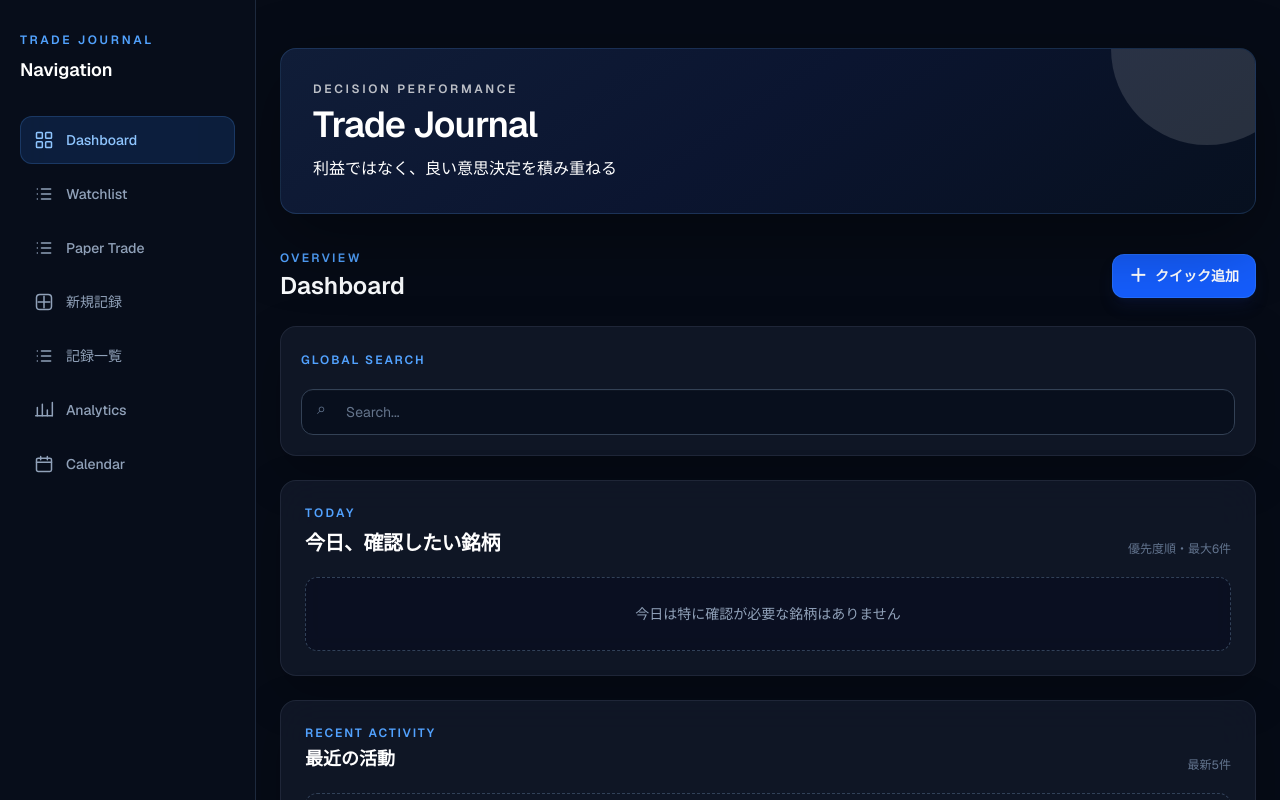
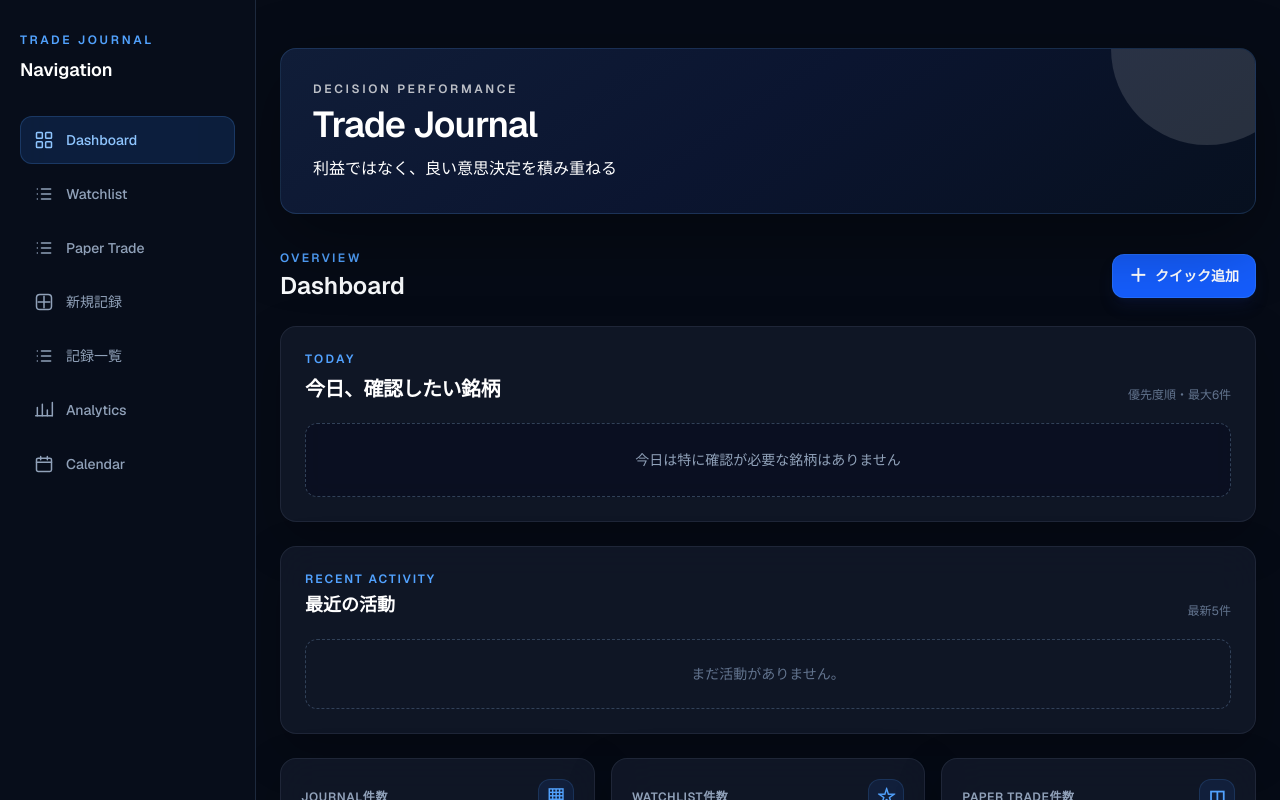
Before and after one commit to fcd0520-netizen/trade-journal, a Next.js app: page / in a window 1280 px wide. Shown: the top 800 px of the page. Built offline with nearby package versions, Linux system fonts and the light colour scheme.

Commit message:
Remove dashboard global search

```diff
--- a/app/components/Dashboard.tsx
+++ b/app/components/Dashboard.tsx
@@ -24,17 +24,6 @@ type RecentActivity = {
   ticker: string;
   createdAt: string;
   timestamp: number;
-};
-
-type SearchCategory = "Journal" | "Watchlist" | "Paper Trade";
-
-type GlobalSearchItem = {
-  id: string;
-  category: SearchCategory;
-  ticker: string;
-  company: string;
-  reason: string;
-  tradeDate: string;
 };
 
 const SUMMARY_STORAGE_KEYS = {
@@ -76,52 +65,6 @@ const getStoredItems = (key: string): Record<string, unknown>[] => {
   } catch {
     return [];
   }
-};
-
-const getStringValue = (
-  item: Record<string, unknown>,
-  keys: string[],
-) => {
-  for (const key of keys) {
-    const value = item[key];
-    if (typeof value === "string" && value.trim()) return value.trim();
-  }
-  return "";
-};
-
-const getGlobalSearchItems = (): GlobalSearchItem[] => {
-  const sources: {
-    key: string;
-    category: SearchCategory;
-    tickerKeys: string[];
-  }[] = [
-    {
-      key: SUMMARY_STORAGE_KEYS.journals,
-      category: "Journal",
-      tickerKeys: ["ticker", "target"],
-    },
-    {
-      key: SUMMARY_STORAGE_KEYS.watchlist,
-      category: "Watchlist",
-      tickerKeys: ["ticker"],
-    },
-    {
-      key: SUMMARY_STORAGE_KEYS.paperTrades,
-      category: "Paper Trade",
-      tickerKeys: ["ticker"],
-    },
-  ];
-
-  return sources.flatMap(({ key, category, tickerKeys }) =>
-    getStoredItems(key).map((item, index) => ({
-      id: `${category}-${String(item.id ?? index)}`,
-      category,
-      ticker: getStringValue(item, tickerKeys),
-      company: getStringValue(item, ["company", "companyName"]),
-      reason: getStringValue(item, ["reason"]),
-      tradeDate: getStringValue(item, ["tradeDate"]),
-    })),
-  );
 };
 
 const getActivityDate = (item: Record<string, unknown>) => {
@@ -267,8 +210,6 @@ export default function Dashboard({ journals, onEdit }: DashboardProps) {
   const [recentActivities, setRecentActivities] = useState<RecentActivity[]>([]);
   const [watchingItems, setWatchingItems] = useState<WatchlistItem[]>([]);
   const [todayWatchlistItems, setTodayWatchlistItems] = useState<WatchlistItem[]>([]);
-  const [globalSearchItems, setGlobalSearchItems] = useState<GlobalSearchItem[]>([]);
-  const [globalSearch, setGlobalSearch] = useState("");
 
   useEffect(() => {
     let frame: number | null = null;
@@ -286,7 +227,6 @@ export default function Dashboard({ journals, onEdit }: DashboardProps) {
         setRecentActivities(getRecentActivities());
         setWatchingItems(getWatchingItems(storedWatchlistItems));
         setTodayWatchlistItems(storedWatchlistItems);
-        setGlobalSearchItems(getGlobalSearchItems());
         frame = null;
       });
     };
@@ -336,14 +276,6 @@ export default function Dashboard({ journals, onEdit }: DashboardProps) {
     )
     .slice(0, 3);
   const totalProfitColor = profitColor(totalProfit);
-  const normalizedGlobalSearch = globalSearch.trim().toLocaleLowerCase();
-  const globalSearchResults = normalizedGlobalSearch
-    ? globalSearchItems.filter(
-        (item) =>
-          item.ticker.toLocaleLowerCase().includes(normalizedGlobalSearch) ||
-          item.company.toLocaleLowerCase().includes(normalizedGlobalSearch),
-      )
-    : [];
 
   const cards = [
     { label: "総記録数", value: `${journals.length}件`, icon: "▦", valueClass: "text-white" },
@@ -375,86 +307,6 @@ export default function Dashboard({ journals, onEdit }: DashboardProps) {
           クイック追加
         </Link>
       </div>
-
-      <section aria-labelledby="global-search-title" className="ios-card rounded-2xl p-4 sm:p-5">
-        <label
-          id="global-search-title"
-          htmlFor="global-search"
-          className="text-xs font-semibold uppercase tracking-[0.16em] text-blue-400"
-        >
-          Global Search
-        </label>
-        <div className="relative mt-3">
-          <span
-            aria-hidden="true"
-            className="pointer-events-none absolute inset-y-0 left-4 flex items-center text-slate-500"
-          >
-            ⌕
-          </span>
-          <input
-            id="global-search"
-            type="search"
-            autoComplete="off"
-            placeholder="Search..."
-            value={globalSearch}
-            onChange={(event) => {
-              setGlobalSearchItems(getGlobalSearchItems());
-              setGlobalSearch(event.target.value);
-            }}
-            className="min-h-12 w-full rounded-2xl border border-slate-700 bg-slate-950/70 py-3 pl-11 pr-4 text-sm text-slate-100 outline-none transition placeholder:text-slate-600 focus:border-blue-400/60 focus:ring-2 focus:ring-blue-500/20"
-          />
-        </div>
-
-        {normalizedGlobalSearch && (
-          <div className="mt-4" aria-live="polite">
-            {globalSearchResults.length === 0 ? (
-              <p className="rounded-xl border border-dashed border-slate-700 p-6 text-center text-sm text-slate-500">
-                検索結果はありません
-              </p>
-            ) : (
-              <>
-                <p className="mb-3 text-xs text-slate-500">
-                  {globalSearchResults.length}件の検索結果
-                </p>
-                <div className="grid gap-3 sm:grid-cols-2 lg:grid-cols-3">
-                  {globalSearchResults.map((item) => (
-                    <article
-                      key={item.id}
-                      className="rounded-xl border border-slate-800 bg-slate-950/50 p-4"
-                    >
-                      <span className="inline-flex rounded-full border border-blue-400/20 bg-blue-500/10 px-2.5 py-1 text-[11px] font-semibold text-blue-300">
-                        {item.category}
-                      </span>
-                      <h3 className="mt-3 text-lg font-semibold tracking-wide text-white">
-                        {item.ticker || "ティッカー未入力"}
-                      </h3>
-                      <p className="mt-0.5 text-sm text-slate-400">
-                        {item.company || "企業名未入力"}
-                      </p>
-                      {(item.reason || item.tradeDate) && (
-                        <div className="mt-3 border-t border-slate-800 pt-3 text-xs leading-5 text-slate-500">
-                          {item.reason && (
-                            <p className="line-clamp-2">
-                              <span className="text-slate-400">理由：</span>
-                              {item.reason}
-                            </p>
-                          )}
-                          {item.tradeDate && (
-                            <p className={item.reason ? "mt-1" : ""}>
-                              <span className="text-slate-400">取引日：</span>
-                              {item.tradeDate}
-                            </p>
-                          )}
-                        </div>
-                      )}
-                    </article>
-                  ))}
-                </div>
-              </>
-            )}
-          </div>
-        )}
-      </section>
 
       <DashboardToday journals={journals} watchlistItems={todayWatchlistItems} />
 
```
